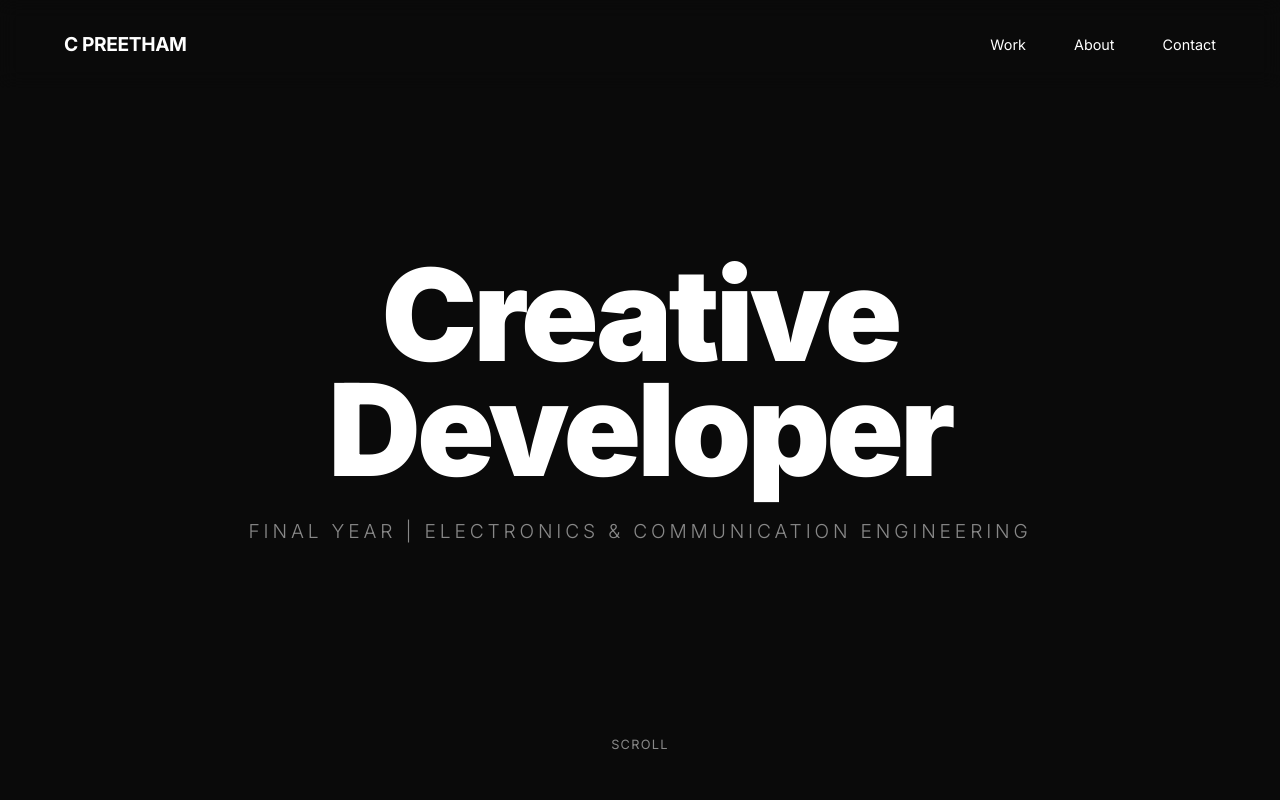
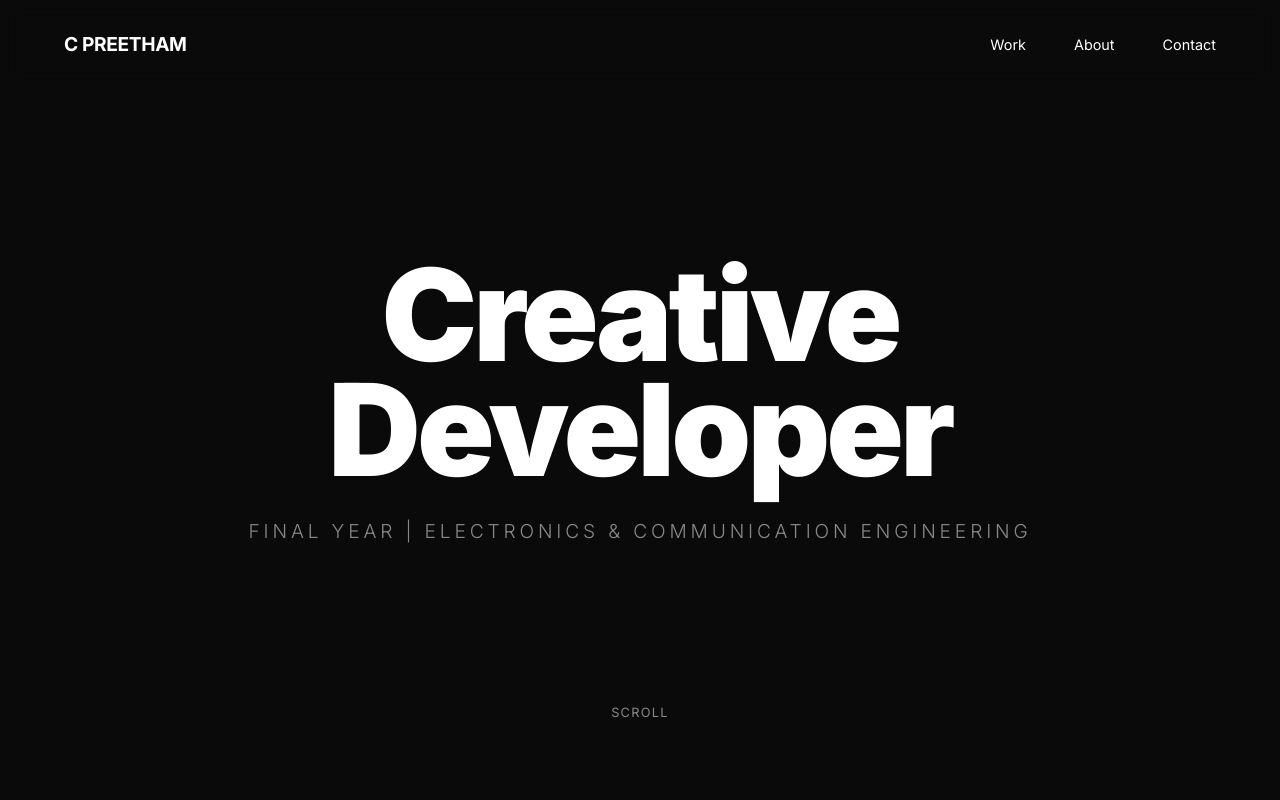
Before and after one commit to PreethamCP/Portfolio, a plain HTML site: page index.html in a window 1280 px wide. Shown: the top 800 px of the page. Drawn offline with Linux system fonts and the light colour scheme.

Commit message:
Update styles.css

```diff
--- a/styles.css
+++ b/styles.css
@@ -205,7 +205,7 @@
 
         .scroll-indicator {
             position: absolute;
-            bottom: 3rem;
+            bottom: 5rem;
             transform: translateX(-50%);
             font-size: 0.8rem;
             color: var(--text-dim);
```
